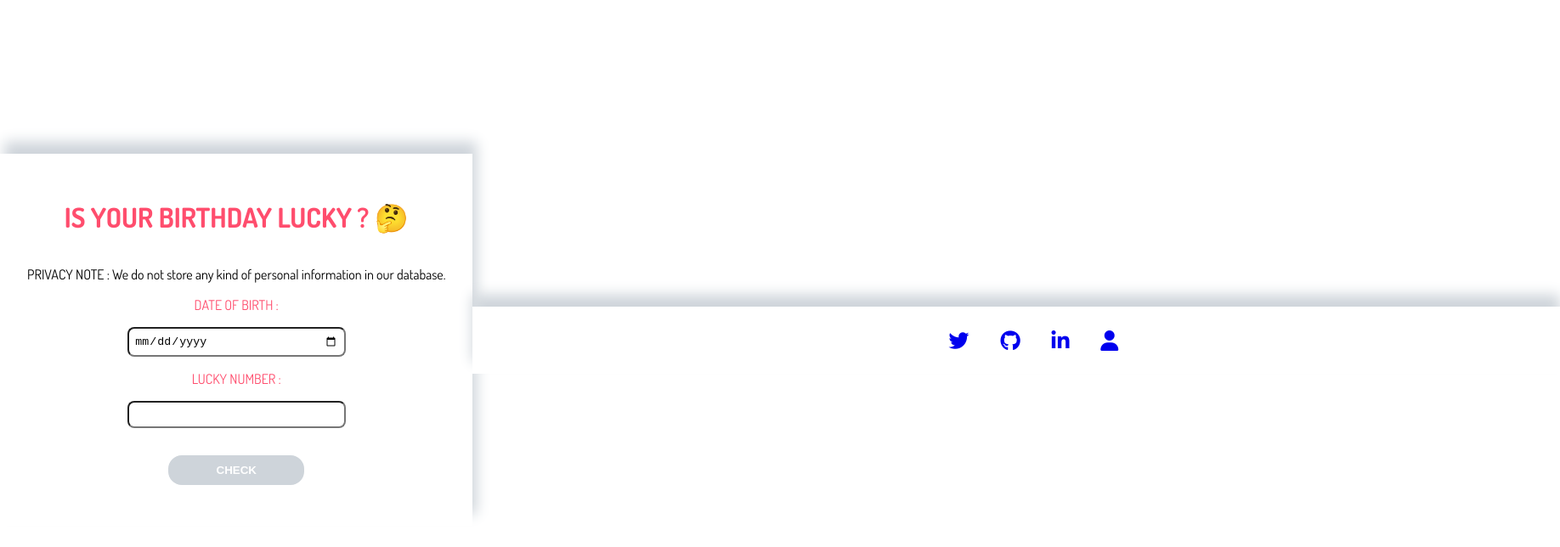
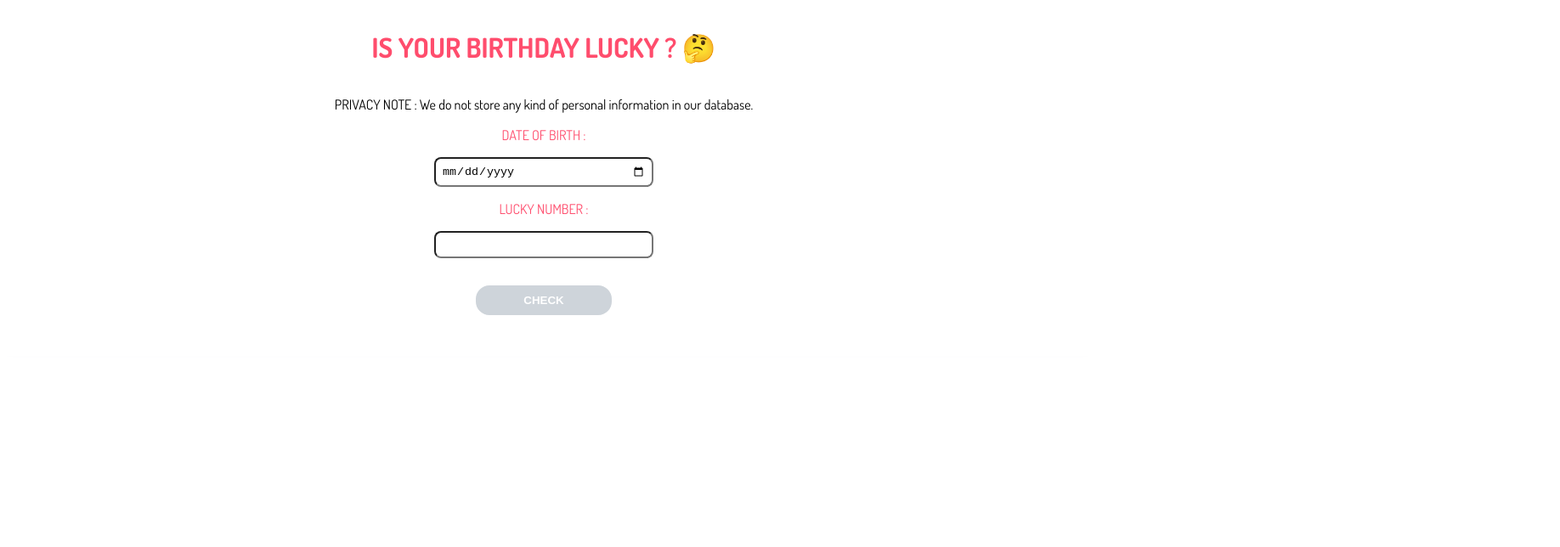
Before and after one commit to kaustubh-jsr/lucky-birthday, a plain HTML site: page index.html in a window 1280 px wide. Shown: the top 644 px of the page at 85% size, 1836 px wide, since content can reach past the window. Drawn offline with Linux system fonts and the light colour scheme.

Commit message:
Refactored CSS

```diff
--- a/styles.css
+++ b/styles.css
@@ -8,7 +8,7 @@ body{
 .container{
     display: flex;
     height: 100vh;
-    flex-flow: column wrap;
+    flex-flow: column nowrap;
     /* align-items: center; */
     justify-content: center;
     background-color: #ffffff;
```
